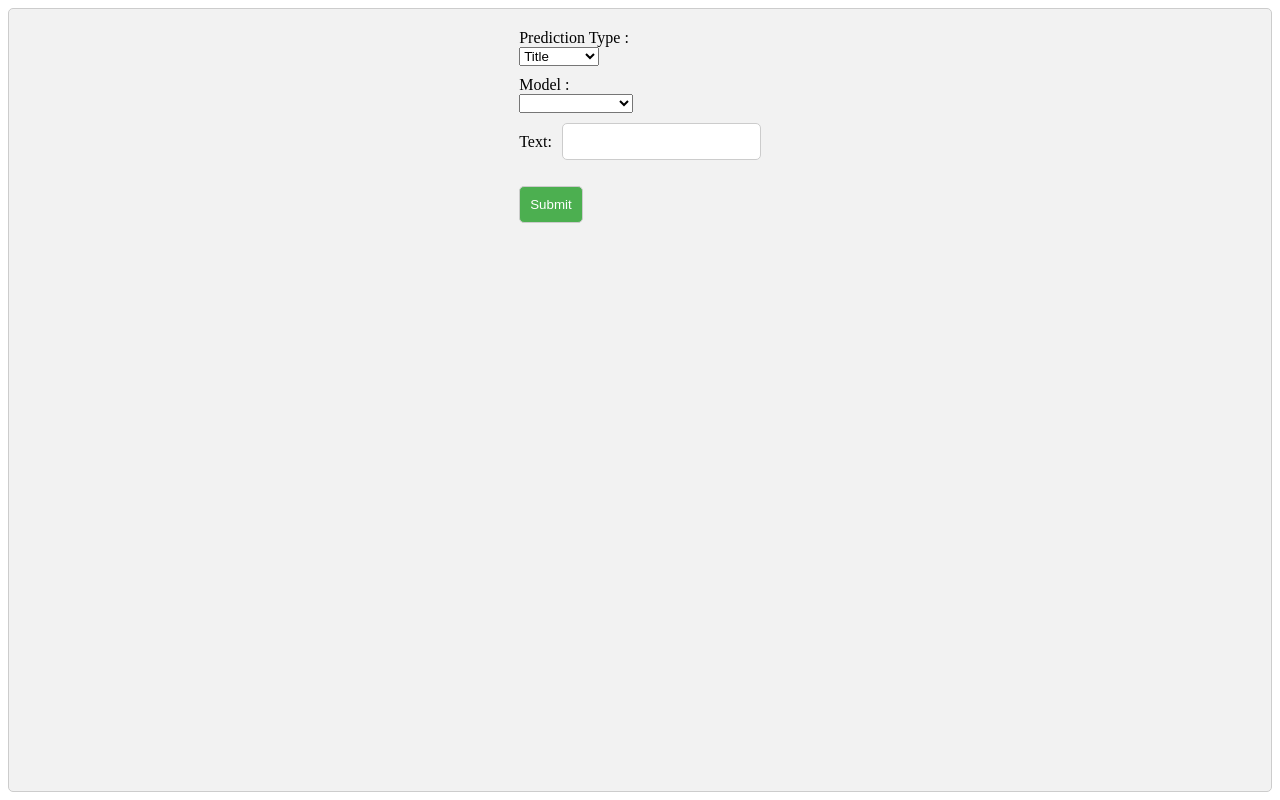
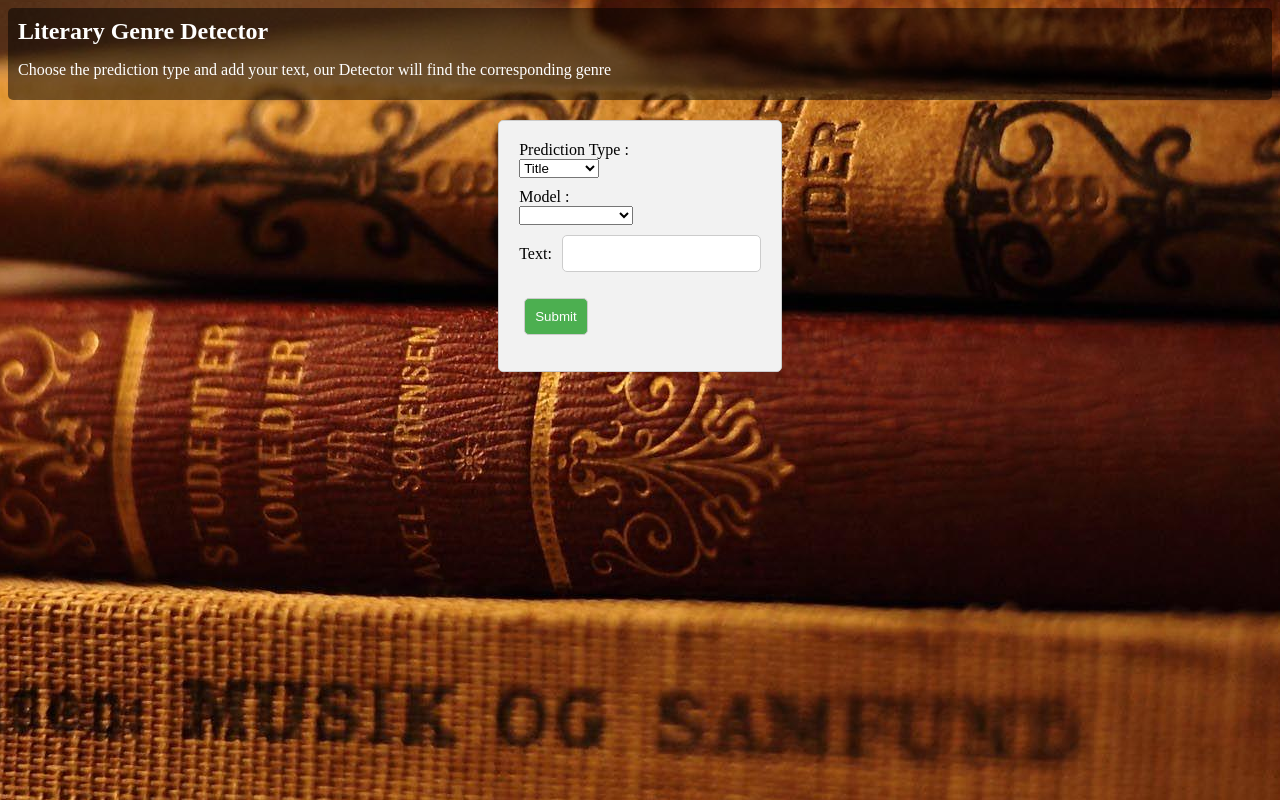
Before and after one commit to Kiefferflo/literary-genre-detector-front, an Angular app: page / in a window 1280 px wide. Built offline with nearby package versions, Linux system fonts and the light colour scheme.

Commit message:
feature: bakcground

```diff
--- a/src/app/api-form/api-form.component.css
+++ b/src/app/api-form/api-form.component.css
@@ -1,12 +1,31 @@
+section {
+    display: flex;
+    justify-content: center;
+}
+
+.head {
+    color: white;
+    background-color: rgba(0, 0, 0, 0.5);
+    border-radius: 5px;
+    margin-bottom: 20px;
+    padding: 5px;
+    display: block;
+}
+
+h2 {
+    margin: 5px;
+    opacity: 1;
+}
+
+p {
+    margin-left: 5px;
+    margin-right: 5px;
+    opacity: 1;
+}
+
 .form-container {
-    width: 100%;
-    height: 98vh;
-    display: grid;
-    grid-template-columns: 1fr;
-    grid-template-rows: auto 1fr auto;
-    justify-items: center;
+    display: flex;
     padding: 20px;
-    box-sizing: border-box;
     border: 1px solid #ccc;
     border-radius: 5px;
     background-color: #f2f2f2;
--- a/src/app/api-form/api-form.component.html
+++ b/src/app/api-form/api-form.component.html
@@ -1,4 +1,10 @@
-<section class="form-container">
+<div class="main">
+    <div class="head">
+        <h2>Literary Genre Detector</h2>
+        <p>Choose the prediction type and add your text, our Detector will find the corresponding genre</p>
+    </div>
+    <section class="main">
+        <div class="form-container">
             <form [formGroup]="apiForm" (ngSubmit)="onSubmit()">
                 <label>Prediction Type :</label>
                 <select class="form-input" formControlName="url">
@@ -27,4 +33,6 @@
             <p *ngIf="data != ''">
                 {{data}}
             </p>
+        </div>
     </section>
+</div>
--- a/src/styles.css
+++ b/src/styles.css
@@ -1 +1,5 @@
 /* You can add global styles to this file, and also import other style files */
+body {
+    background-image: url('./assets/BookshelfBackground.jpeg');
+    background-position: center;
+}
```
Also changed, not shown: src/assets/BookshelfBackground.jpeg (added). Lines whose indentation alone changed are shown as unchanged.
